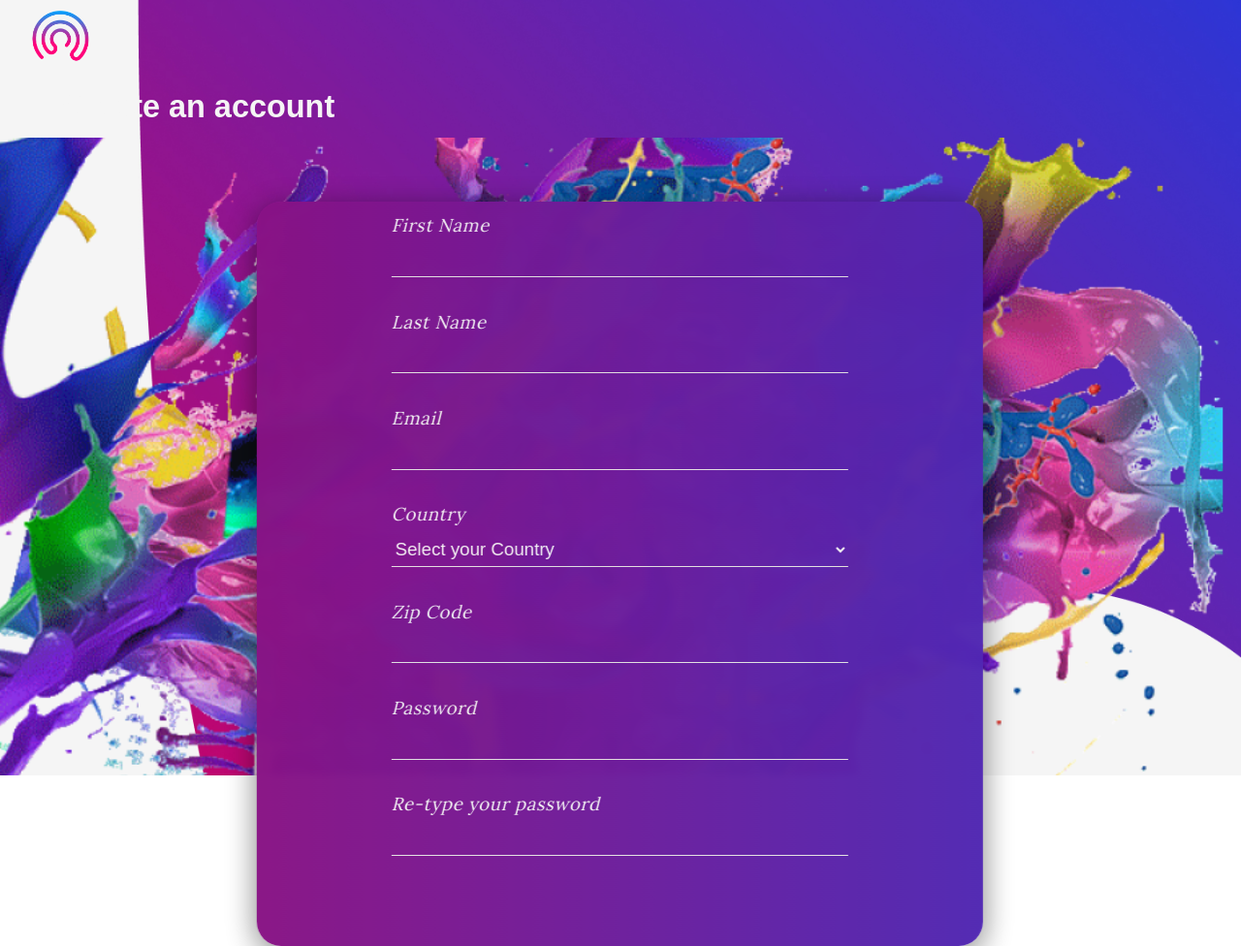
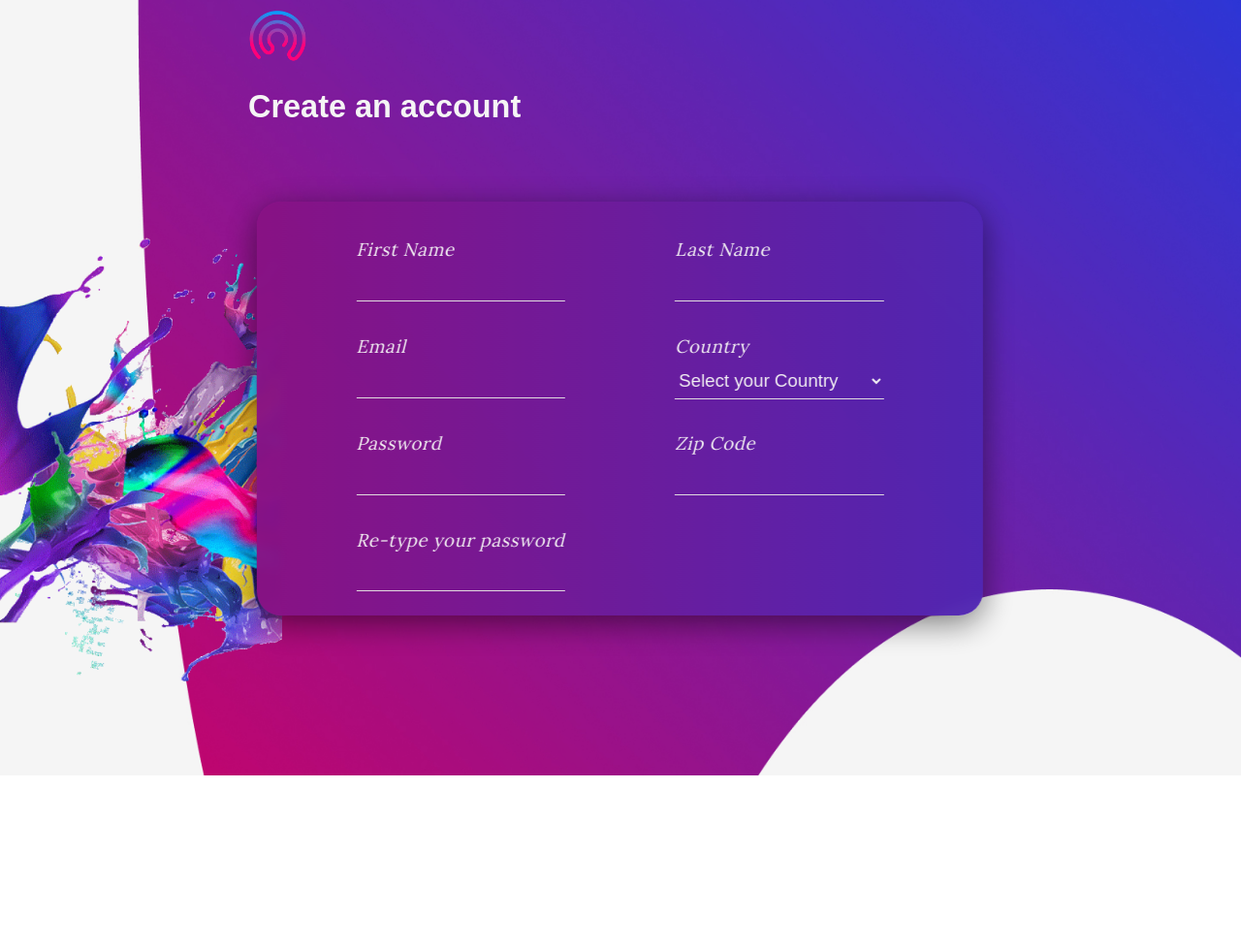
Before and after one commit to developedbygeo/Login-Form, a website built with webpack: page src/index.html in a window 1280 px wide. Shown: the whole page at 97% size. After the commit the page ends 800 px from the top, so only its background shows below. Built offline with nearby package versions, Linux system fonts and the light colour scheme.

Commit message:
Added mq for desktop and tablet landscape mode

```diff
--- a/src/styles/_main.scss
+++ b/src/styles/_main.scss
@@ -1,4 +1,13 @@
 @import 'keyframes';
+
+body {
+  @include mq(desktop) {
+    overflow-y: hidden;
+  }
+  @include mq(tablet-landscape) {
+    overflow-y: hidden;
+  }
+}
 
 main {
   height: 100vh;
@@ -15,6 +24,14 @@ main {
   height: 10vh;
   background: url('../img/logo.png') no-repeat left;
   background-size: 10rem;
+  @include mq(desktop) {
+    width: 65%;
+    margin: auto;
+  }
+  @include mq(tablet-landscape) {
+    width: 65%;
+    margin: auto;
+  }
 }
 .title {
   @include flex(flex-start, center, row);
@@ -23,6 +40,12 @@ main {
   margin: auto;
   color: $cultured;
   margin-bottom: 1rem;
+  @include mq(tablet-landscape) {
+    width: 60%;
+  }
+  @include mq(desktop) {
+    width: 60%;
+  }
 }
 .sections-wrap {
   @include flex(center, center, column);
@@ -53,6 +76,18 @@ main {
     width: 265%;
     .image-wrap {
       width: 170%;
+    }
+  }
+  @include mq(desktop) {
+    width: 100%;
+    .image-wrap {
+      width: 65%;
+    }
+  }
+  @include mq(tablet-landscape) {
+    width: 100%;
+    .image-wrap {
+      width: 65%;
     }
   }
 }
@@ -115,6 +150,14 @@ form {
   @include mq(mphone) {
     gap: 1.7rem;
   }
+  @include mq(desktop) {
+    grid-template-columns: repeat(2, 1fr);
+    padding: 1.5rem;
+  }
+  @include mq(tablet-landscape) {
+    grid-template-columns: repeat(2, 1fr);
+    padding: 1.5rem;
+  }
 }
 .data-wrap {
   width: 70%;
@@ -168,6 +211,22 @@ form {
 .password-confirm {
   position: relative;
 }
+.password {
+  @include mq(desktop) {
+    grid-area: 3/1/4/1;
+  }
+  @include mq(tablet-landscape) {
+    grid-area: 3/1/4/1;
+  }
+}
+.register {
+  @include mq(desktop) {
+    width: 100%;
+  }
+  @include mq(tablet-landscape) {
+    width: 100%;
+  }
+}
 .show {
   position: absolute;
   top: 50%;
@@ -209,6 +268,12 @@ form {
   width: 100%;
   background: $cultured;
   @include grid(1fr, 0.1fr 0.5fr auto 0.15fr);
+  @include mq(tablet-landscape) {
+    grid-template-rows: 0.1fr 0.5fr minmax(10vh, 100%) 0.15fr;
+  }
+  @include mq(desktop) {
+    grid-template-rows: 0.1fr 0.5fr minmax(20vh, 100%) 0.15fr;
+  }
 }
 .close {
   padding: 1rem;
@@ -253,6 +318,16 @@ form {
     width: 80%;
     height: 80%;
   }
+  @include mq(tablet-landscape) {
+    height: 100%;
+  }
+  @include mq(desktop) {
+    height: 100%;
+    svg {
+      height: 100%;
+      width: 100%;
+    }
+  }
 }
 .success-comm {
   text-align: center;
```
